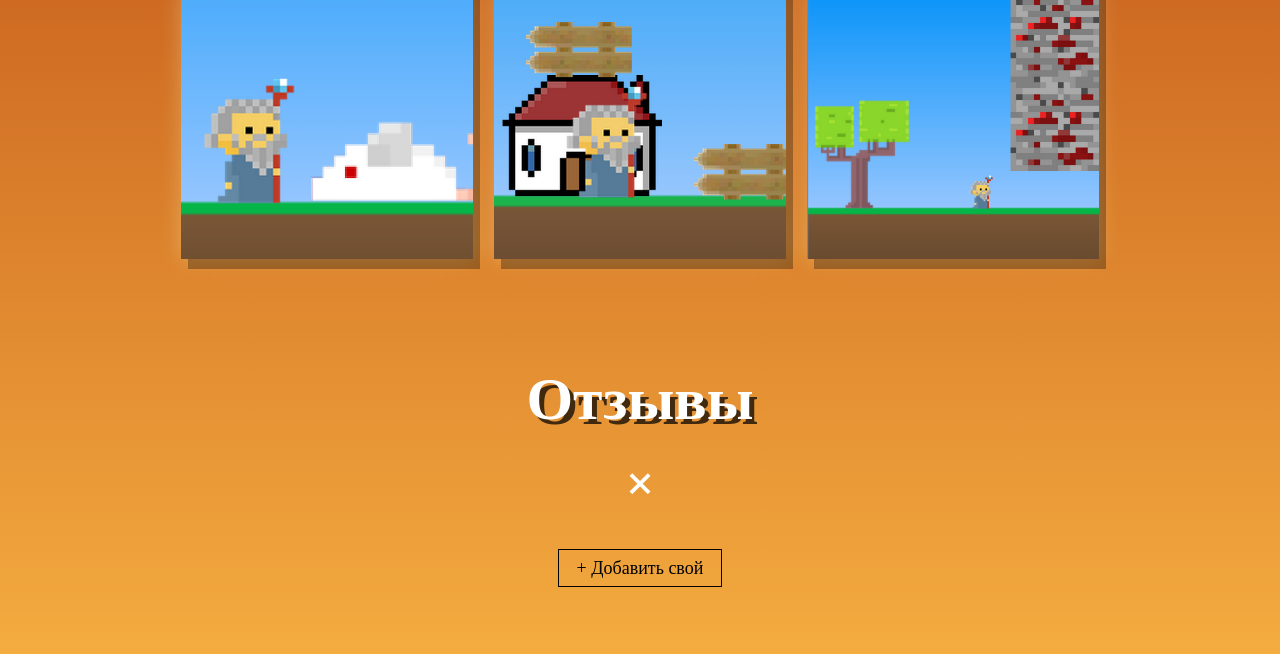
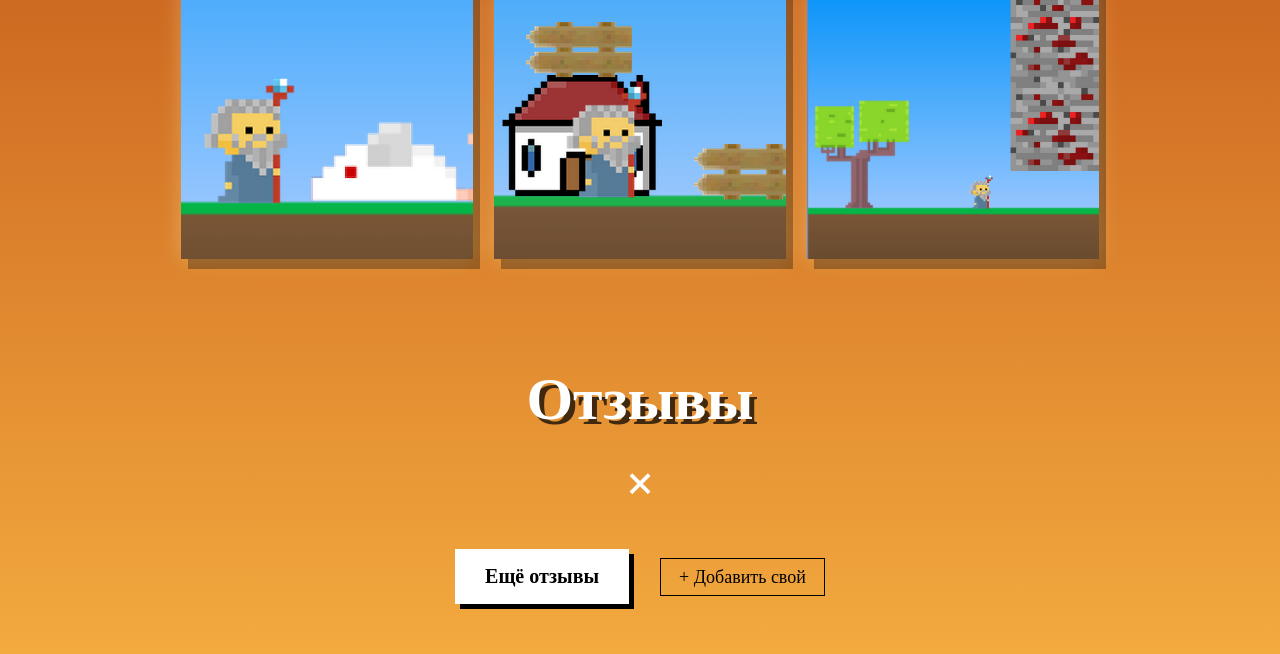
Before and after one commit to shchukin/170520-code-and-magick, a website: page index.html in a window 1280 px wide. Shown: the part 1160-1814 px from the top of the page. Drawn offline with Linux system fonts and the light colour scheme; no server answers; a web font is replaced by a local one.

Commit message:
Make more button visible

```diff
--- a/index.html
+++ b/index.html
@@ -48,7 +48,7 @@
     <div class="reviews-list"></div>
 
     <div class="reviews-controls">
-      <span class="reviews-controls-item reviews-controls-more invisible">Ещё отзывы</span>
+      <span class="reviews-controls-item reviews-controls-more">Ещё отзывы</span>
       <span class="reviews-controls-item reviews-controls-new">+ Добавить свой</span>
     </div>
   </section>
```
